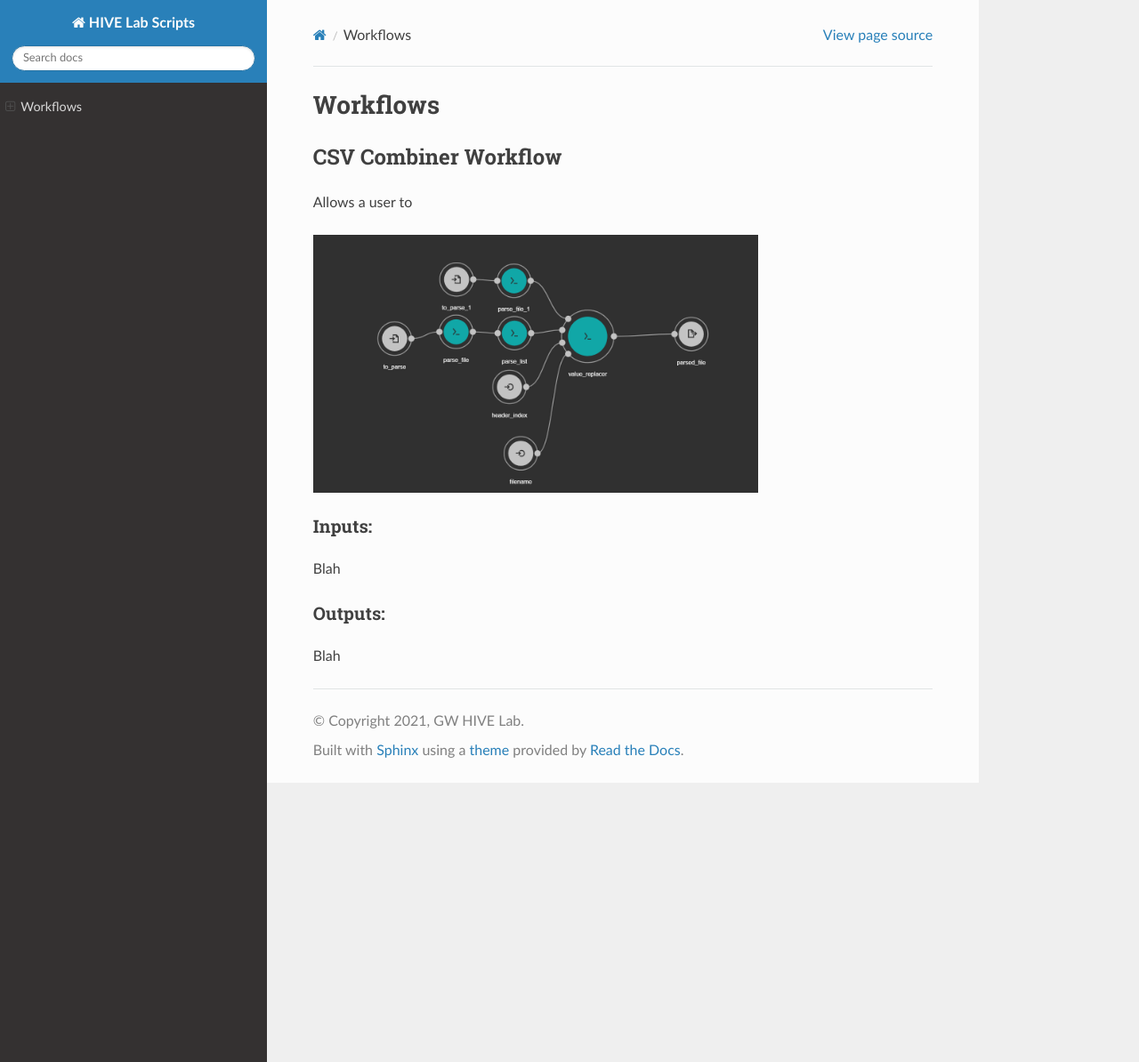
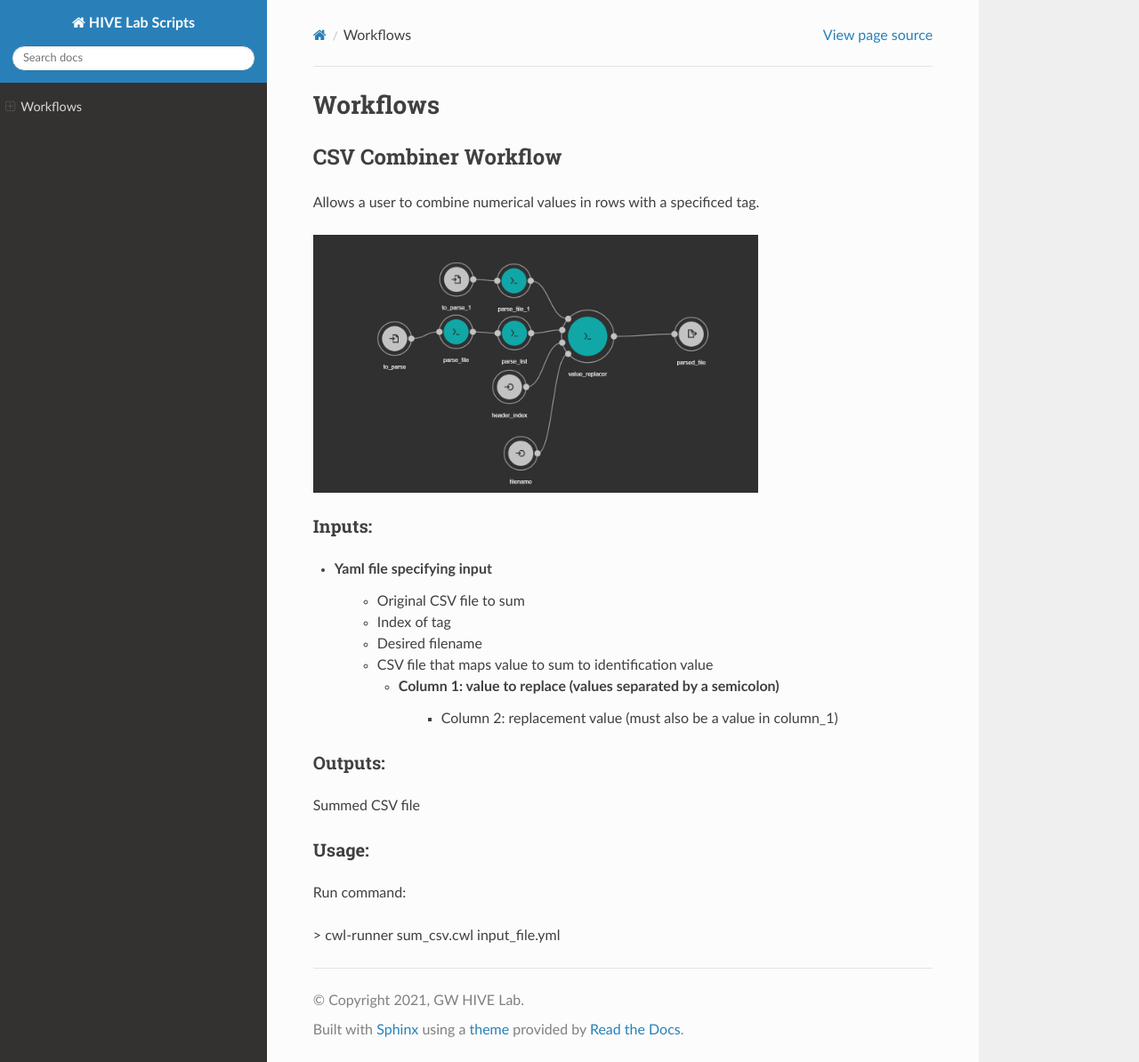
Before and after one commit to GW-HIVE/scripts, a Sphinx documentation site: the page built from docs/workflows.rst, in a window 1280 px wide and 1194 px high. Shown: the whole window at 89% size. Built offline with Sphinx 7.4.7 and the Read the Docs theme 2.0.0, drawn with Linux system fonts in a browser that asks for light colours; pages that are not in the unit, such as notebooks, are missing from menus.

Commit message:
updating all modified files

```diff
--- a/docs/workflows.rst
+++ b/docs/workflows.rst
@@ -4,7 +4,7 @@ Workflows
 CSV Combiner Workflow
 ^^^^^^^^^^^^^^^^^^^^^
 
-Allows a user to
+Allows a user to combine numerical values in rows with a specificed tag.
 
 .. figure:: cwl_workflow_visual.PNG
    :width: 500
@@ -12,8 +12,19 @@ Allows a user to
 
 Inputs:
 """""""""
-Blah
-
+* Yaml file specifying input
+	* Original CSV file to sum
+	* Index of tag
+	* Desired filename
+	* CSV file that maps value to sum to identification value
+         * Column 1: value to replace (values separated by a semicolon)
+	 	 * Column 2: replacement value (must also be a value in column_1)
 Outputs:
 """""""""
-Blah
+Summed CSV file
+
+Usage:
+""""""
+Run command:
+
+> cwl-runner sum_csv.cwl input_file.yml
```
Also changed, not shown: docs/scripts.rst (+20 -3 lines).
